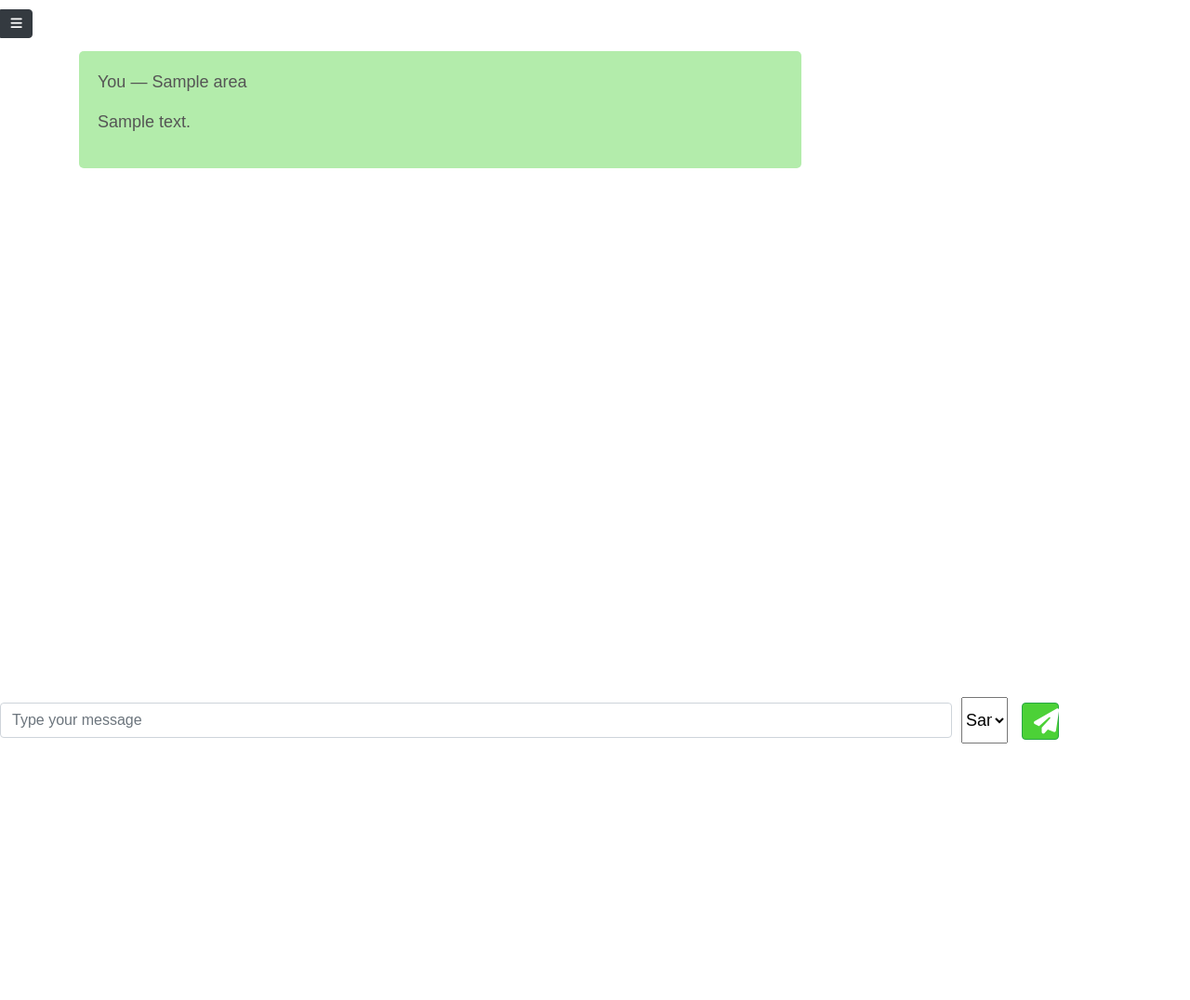
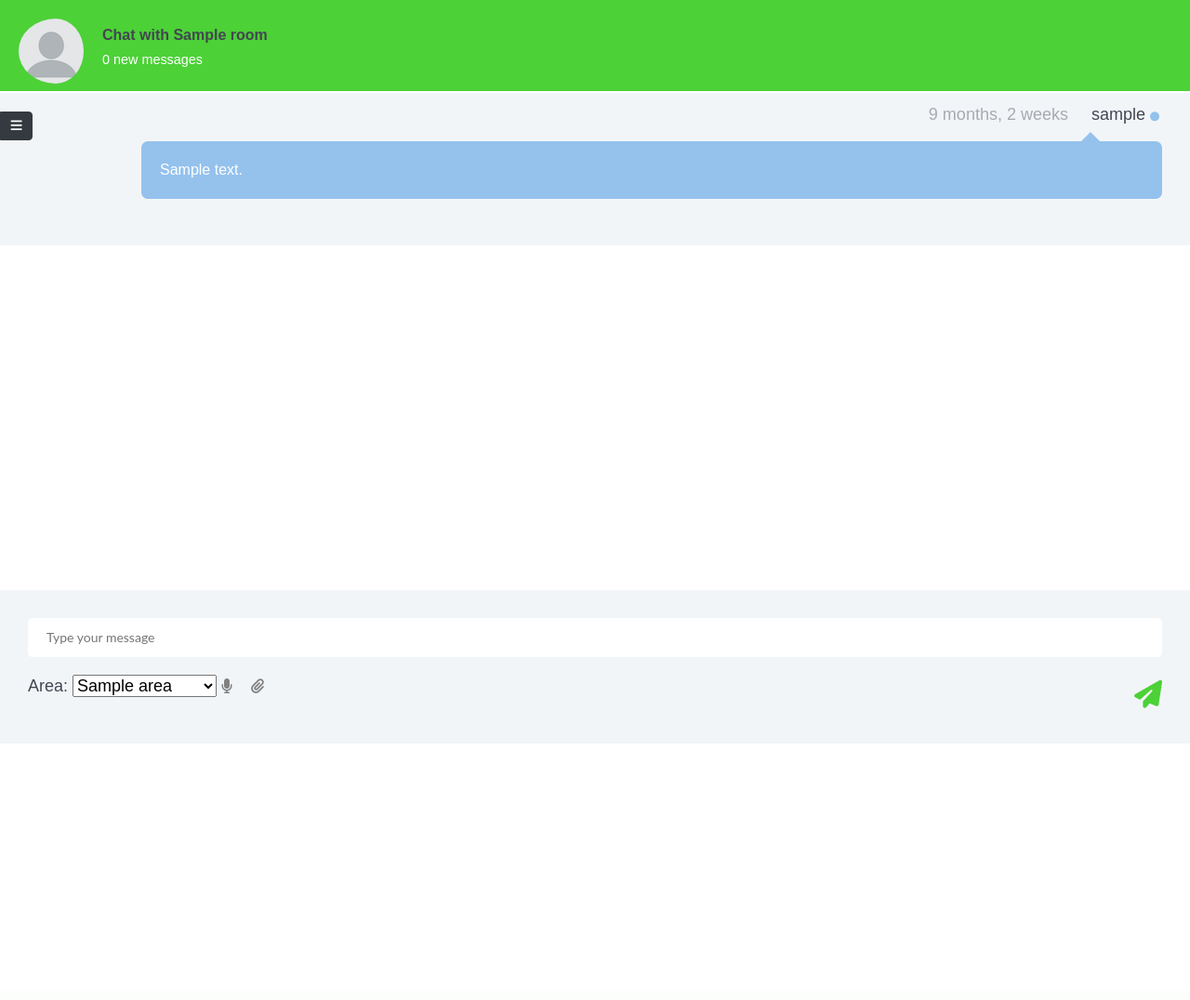
Before and after one commit to zeyad-shaban/Orgachat, a Django app: page /chat/room/1/ in a window 1280 px wide. Shown: the whole page at 93% size. After the commit the page ends 762 px from the top, so only its background shows below. Run offline with Django 3.2, Linux system fonts and the light colour scheme; a user stored in the database is signed in; tables that the repository leaves empty hold one stand-in row (values such as "Sample post"); some libraries are stand-ins or nearby versions.

Commit message:
Better chat room interface

```diff
--- a/chat/models.py
+++ b/chat/models.py
@@ -35,7 +35,7 @@ class Room(models.Model):
             if not current_request().user in message.area.muted_users.all():
                 output.append(message)
         if len(output) <= 0:
-            output = ''
+            output = 0
         else:
             output = len(output)
         return output
@@ -80,6 +80,7 @@ class Message(models.Model):
     def __str__(self):
         return self.content[:50]
 
+
     def is_muted(self):
         show = True
         if current_request().user in self.message.area.muted_users.all():
--- a/chat/static/chat/js/room.js
+++ b/chat/static/chat/js/room.js
@@ -1,8 +1,12 @@
 document.addEventListener('DOMContentLoaded', function () {
     document.querySelector("#close-sidebar").onclick = function () {
         document.querySelector(".page-wrapper").classList.remove("toggled");
+        document.querySelector('.chat-header').classList.add('scrolled-up');
+        document.querySelector('.chat-header').classList.remove('scrolled-down');
     };
     document.querySelector("#show-sidebar").onclick = function () {
         document.querySelector(".page-wrapper").classList.add("toggled");
+        document.querySelector('.chat-header').classList.remove('scrolled-up');
+        document.querySelector('.chat-header').classList.add('scrolled-down');
     };
 });
--- a/chat/templates/chat/home.html
+++ b/chat/templates/chat/home.html
@@ -23,8 +23,10 @@
     <br>
     {% endif %}
     {% for room in rooms %}
-    <p>{{ room.title }}<span class="badge badge-danger ml-3 p-2"
-            style="border-radius: 50%;">{{ room.unread_count }}</span></p>
+    <p>{{ room.title }}
+        {% if room.unread_count > 0 %}
+        <span class="badge badge-danger ml-3 p-2" style="border-radius: 50%;">{{ room.unread_count }} </span></p>
+    {% endif %}
     <p>{{ room.last_message }}</p>
     <a href="{% url 'chat:room' room.id %}" class="btn btn-success"><i class="far fa-comments"></i> Chat</a>
     <hr>
--- a/chat/templates/chat/room.html
+++ b/chat/templates/chat/room.html
@@ -14,21 +14,60 @@
     Your browser does not support the audio element.
 </audio>
 
-<div class="container">
-    <div class="messages">
+<!-- ------------------- -->
+<!-- CHAT -->
+<!-- ------------------- -->
+<div class="chat">
+    <div class="chat-header clearfix">
+        <img src="{% static 'chat/img/def.png' %}" alt="" />
+
+        <div class="chat-about">
+            <div class="chat-with">Chat with {{ room.name }}</div>
+            <small class="chat-num-messages"
+                style="{% if room.unread_count > 0 %} #ff0000 {% endif %}">{{room.unread_count}} new messages</small>
+        </div>
+    </div> <!-- end chat-header -->
+
+    <div class="chat-history">
+        <ul style="list-style: none;" class="messages">
             {% if room_messages.count <= 0 %}
-        <div class="alert alert-info">Please make sure to refresh the page after sending the first message.  We will fix that soon. Thanks</div>
+            <li class="chatMessage" data-id="0"></li>
             {% endif %}
-        {% for message in room_messages %}
-        <div class="message {% if message.user == user %} self{% else %} other{% endif %}" data-id="{{ message.id }}">
-            {% if message.user == user %}
-            <p>You{% else %}{{ message.user }}{% endif %} &mdash; {{ message.area.title }}</p>
-            <p>{{ message.content }}</p>
+            {% for room_message in room_messages %}
+            <li class="chatMessage" data-id="{{ room_message.id }}">
+                <div class="message-data {% if room_message.user == user%} align-right {% endif %}">
+                    <span class="message-data-time">{{ room_message.date|timesince }}</span> &nbsp; &nbsp;
+                    <span class="message-data-name">{{ room_message.user }}</span> <i
+                        class="fa fa-circle {% if room_message.user == user %} me {% else %} online {% endif %}"></i>
                 </div>
+                <div
+                    class="message {% if room_message.user == user %}other-message float-right {% else %} my-message {% endif %}">
+                    {{ room_message.content }}
+                </div>
+            </li>
             {% endfor %}
-    </div>
-</div>
+        </ul>
+    </div> <!-- end chat-history -->
 
+    <form action="{% url 'chat:room' room.id %}" method="POST" class="chat-message clearfix">
+        {% csrf_token %}
+        <textarea name="content" id="content" placeholder="Type your message" rows="1" required></textarea>
+        <label for="area">Area: </label>
+        <select name="area" id="area" style="width: 155px">
+            {% for area in room.area_set.all %}
+            <option value="{{ area.id }}">{{ area.title }}</option>
+            {% endfor %}
+        </select>
+        <i class="fas fa-microphone"></i>&nbsp;&nbsp;&nbsp;
+        <i class="fa fa-paperclip"></i>
+        <button id="sendMessage"><i class="fas fa-paper-plane"></i></button>
+    </form>
+
+</div> <!-- end chat -->
+<!-- TODO change text area displaying -->
+<!-- ---------------------- -->
+<!-- SIDEBAR -->
+<!-- ---------------------- -->
 <div class="page-wrapper chiller-theme">
     <a id="show-sidebar" class="btn btn-sm btn-dark" href="#">
         <i class="fas fa-bars"></i>
@@ -43,7 +82,7 @@
             </div>
             <!-- sidebar-header  -->
             <div class="areas-all">
-                <ul>
+                <ul class="messages">
                     <li><a href="{% url 'chat:room' room.id %}">All</a></li>
                     {% if not room.area_set.count <= 1 %}
                     {% for area in room.area_set.all %}
@@ -83,30 +122,14 @@
                 </div>
                 <form action="{% url 'chat:create_area' room.id %}" method="POST">
                     {% csrf_token %}
-                    <input type="text" name="title" id="id_title" placeholder="Add chat divider" required maxlength="30">
+                    <input type="text" name="title" id="id_title" placeholder="Add chat divider" required
+                        maxlength="30">
                     <button type="submit" class="btn" style="vertical-align: middle; margin-top: -5px;"><i
                             class="fas fa-plus-circle" style="font-size: 200%; color: #4CD137;"></i></button>
                 </form>
             </div>
     </nav>
     <!-- sidebar-wrapper  -->
-
-    <div class="send-message">
-        <form action="{% url 'chat:room' room.id %}" method="post" class="form-inline">
-            {% csrf_token %}
-            <input type="text" name="content" id="id_content" class="form-control" placeholder="Type your message"
-                required>
-            <div class="message-options">
-                <select name="area" id="id_area">
-                    {% for area in room.area_set.all %}
-                    <option value="{{ area.id }}">{{ area.title }}</option>
-                    {% endfor %}
-                </select>
-                <button type="submit" class="btn btn-success" id="sendMessage"><i
-                        class="fas fa-paper-plane"></i></button>
-            </div>
-        </form>
-    </div>
 
     <!-- --------------------- -->
     <!-- MODALS -->
@@ -160,6 +183,7 @@
             </div>
         </div>
     </div>
+</div>
 
 <script>
     document.addEventListener('DOMContentLoaded', function () {
@@ -196,30 +220,38 @@
             }
         }
         // --------------------------
-            // FUNCTIONS
+        // MAIN FUNCTIONS
         // --------------------------
         document.querySelector('#sendMessage').onclick = function (e) {
             e.preventDefault();
-                if (document.querySelector('#id_content').value == '' || !document.querySelector(
-                        '#id_content').value) {
+            if (document.querySelector('#content').value == '' || !document.querySelector(
+                    '#content').value) {
                 return false
             } else {
                 // ------------SEND AND MESSAGE---------------
                 let xhr = new XMLHttpRequest();
                 xhr.onreadystatechange = function (e) {
                     if (this.readyState == 4 && this.status == 200) {
-                            let content = document.querySelector('#id_content').value
-                            document.querySelector('#id_content').value = '';
-                            let areaDiv = document.getElementById('id_area')
+                        let content = document.querySelector('#content').value
+                        document.querySelector('#content').value = '';
+                        let areaDiv = document.getElementById('area')
                         let area = areaDiv.options[areaDiv.selectedIndex].text
-                            let lastId = parseInt(document.querySelectorAll('.message')[document
-                                .querySelectorAll('.message').length - 1].getAttribute(
+                        let lastId = parseInt(document.querySelectorAll('.chatMessage')[document
+                            .querySelectorAll('.chatMessage').length - 1].getAttribute(
                             'data-id'))
-                            document.querySelector('.messages').innerHTML += `
-            <div class="message self" data-id=${lastId+1}>
-            <p>You &mdash; ${area}:</p>
-            <p>${content}</p>
+
+                        document.querySelector(".messages").innerHTML += `
+                        <li class="chatMessage" data-id="${lastId + 1}">
+                <div class="message-data align-right">
+                    <span class="message-data-time">Now</span> &nbsp; &nbsp;
+                    <span class="message-data-name">$You</span> <i
+                        class="fa fa-circle me"></i>
                 </div>
+                <div
+                    class="message other-message float-right">
+                    ${content}
+                </div>
+            </li>
             `
                         document.querySelector('#notification_sound').play()
                     }
@@ -228,12 +260,13 @@
                 xhr.setRequestHeader('Content-type', "application/x-www-form-urlencoded");
                 xhr.setRequestHeader('X-CSRFToken', '{{ csrf_token }}');
                 data = {
-                        'content': document.querySelector('#id_content').value,
-                        'area': parseInt(document.querySelector('#id_area').value),
+                    'content': document.querySelector('#content').value,
+                    'area': parseInt(document.querySelector('#area').value),
                 }
                 xhr.send(JSON.stringify(data));
             }
         }
+
 // -------------LOAD NEW MESSAGES-----------------
 var xhrLoad = new XMLHttpRequest();
         xhrLoad.onreadystatechange = function (e) {
@@ -244,11 +277,19 @@
                     return false
                 } else {
                     for (message of newMessages) {
-                            document.querySelector('.messages').innerHTML += `
-                        <div class="message other" data-id="${message.id}">
-            <p>${message.user} &mdash;${message.area}:</p>
-            <p>${message.content}</p>
+
+                        document.querySelector(".messages").innerHTML += `
+                        <li class="chatMessage" data-id="${message.id}">
+                <div class="message-data">
+                    <span class="message-data-time">Now</span> &nbsp; &nbsp;
+                    <span class="message-data-name">${message.user}</span> <i
+                        class="fa fa-circle online"></i>
                 </div>
+                <div
+                    class="message my-message ">
+                    ${message.content}
+                </div>
+            </li>
                         `
                         document.querySelector('#notification_sound').play()
                     }
@@ -259,15 +300,13 @@
             xhrLoad.open('POST', "{% url 'chat:load_messages' room.id %}", true)
             xhrLoad.setRequestHeader('Content-type', "application/x-www-form-urlencode");
             xhrLoad.setRequestHeader('X-CSRFToken', '{{ csrf_token }}')
+            let messages = document.querySelectorAll('.chatMessage')
             let dataLoad = {
-                    'last_id': parseInt(document.querySelectorAll('.message')[document
-                        .querySelectorAll(
-                            '.message').length - 1].getAttribute('data-id')),
+                'last_id': parseInt((messages)[messages.length - 1].getAttribute('data-id')),
             };
 
             xhrLoad.send(JSON.stringify(dataLoad))
         }, 3000)
     });
 </script>
-</div>
 {% endblock content %}
--- a/static/chat/css/room.css
+++ b/static/chat/css/room.css
@@ -1,77 +1,190 @@
-/* ------------------ */
-/* SEND MESSAGE */
-/* ------------------ */
-.navbar-main {
-    display: none !important;
+/* --------------------- */
+/* MESSAGES */
+/* --------------------- */
+
+body {
+    margin-top: 80px;
+    margin-bottom: 0px;
 }
 
-body {
-    padding-bottom: 55px;
-    margin-top: 55px;
-}
-
-.send-message {
-    position: fixed;
-    bottom: 0;
-    right: 0;
-    left: 0;
-}
-
-#id_content {
-    /* display:  block; */
-    width: 80%;
-}
-
-#id_area {
-    height: 50px;
-    width: 50px;
-    margin-left: 10px;
-    margin-right: 10px
-}
-
-#sendMessage {
-    width: 40px;
-    height: 40px;
-    text-align: center;
-}
-
-#sendMessage i {
-    display: inline-block;
-    font-size: 170%;
-}
-
-@media (max-width: 736px) {
-    #id_content {
-        width: 75%;
-    }
-}
-
-@media (max-width: 458px) {
-    #id_content {
-        width: 65%;
-    }
+.navbar-main {
+    display: none;
 }
 
 
-
-/* ---------------------- */
-/* MESSAGES */
-/* ---------------------- */
-
-.message {
-    margin-bottom: 40px;
-    padding: 20px
+.chat {
+    width: 100%;
+    background: #f2f5f8;
+    border-top-right-radius: 5px;
+    border-bottom-right-radius: 5px;
+    color: #434651;
 }
 
-.self,
-.other {
-    border-radius: 5px;
+.chat .chat-header {
+    height: 100px;
+    padding: 20px;
+    border-bottom: 2px solid white;
+    position: fixed;
+    width: 100%;
+    top: 0px;
+    z-index: 9999;
+    background-color: #4CD137
 }
 
-.self {
-    background-color: #7dde6e94;
-    width: 70%;
+.chat .chat-header img {
+    float: left;
+    border-radius: 50%;
+    padding-right: 10px
 }
+
+.chat .chat-header .chat-about {
+    float: left;
+    padding-left: 10px;
+    margin-top: 6px;
+}
+
+.chat .chat-header .chat-with {
+    font-weight: bold;
+    font-size: 16px;
+}
+
+.chat .chat-header .chat-num-messages {
+    color: #fff;
+}
+
+.chat .chat-history {
+    padding: 30px 30px 20px;
+    border-bottom: 2px solid white;
+    overflow-y: scroll;
+}
+
+.chat .chat-history .message-data {
+    margin-bottom: 15px;
+}
+
+.chat .chat-history .message-data-time {
+    color: #a8aab1;
+    padding-left: 6px;
+}
+
+.chat .chat-history .message {
+    color: white;
+    padding: 18px 20px;
+    line-height: 26px;
+    font-size: 16px;
+    border-radius: 7px;
+    margin-bottom: 30px;
+    width: 90%;
+    position: relative;
+}
+
+.chat .chat-history .message:after {
+    bottom: 100%;
+    left: 7%;
+    border: solid transparent;
+    content: " ";
+    height: 0;
+    width: 0;
+    position: absolute;
+    pointer-events: none;
+    border-bottom-color: #86bb71;
+    border-width: 10px;
+    margin-left: -10px;
+}
+
+.chat .chat-history .my-message {
+    background: #86bb71;
+}
+
+.chat .chat-history .other-message {
+    background: #94c2ed;
+}
+
+.chat .chat-history .other-message:after {
+    border-bottom-color: #94c2ed;
+    left: 93%;
+}
+
+.chat .chat-message {
+    padding: 30px;
+    position: fixed;
+    width: 100%;
+    bottom: 0;
+    background-color: #f2f5f8;
+}
+
+.chat .chat-message textarea {
+    width: 100%;
+    border: none;
+    padding: 10px 20px;
+    font: 14px/22px "Lato", Arial, sans-serif;
+    margin-bottom: 10px;
+    border-radius: 5px;
+    resize: none;
+}
+
+.chat .chat-message .fa-microphone,
+.chat .chat-message .fa-paperclip {
+    font-size: 16px;
+    color: gray;
+    cursor: pointer;
+}
+
+.chat .chat-message button {
+    float: right;
+    color: #4CD137;
+    font-size: 30px;
+    border: none;
+    cursor: pointer;
+    font-weight: bold;
+    background: #f2f5f8;
+}
+
+.chat .chat-message button:hover {
+    color: #75b1e8;
+}
+
+.online,
+.offline,
+.me {
+    margin-right: 3px;
+    font-size: 10px;
+}
+
+.online {
+    color: #86bb71;
+}
+
+.offline {
+    color: #e38968;
+}
+
+.me {
+    color: #94c2ed;
+}
+
+.align-left {
+    text-align: left;
+}
+
+.align-right {
+    text-align: right;
+}
+
+.float-right {
+    float: right;
+}
+
+.clearfix:after {
+    visibility: hidden;
+    display: block;
+    font-size: 0;
+    content: " ";
+    clear: both;
+    height: 0;
+}
+
+
 
 /* --------------------- */
 /* SIDEBAR */
@@ -125,7 +238,7 @@ body {
 #show-sidebar {
     position: fixed;
     left: 0;
-    top: 10px;
+    top: 120px;
     border-radius: 0 4px 4px 0px;
     width: 35px;
     -webkit-transition-delay: 0.3s;
@@ -205,3 +318,7 @@ body {
     position: absolute;
     bottom: 10px;
 }
+
+/* ------------------ */
+/* MESSAGES */
+/* ------------------ */
--- a/static/chat/js/room.js
+++ b/static/chat/js/room.js
@@ -1,8 +1,12 @@
 document.addEventListener('DOMContentLoaded', function () {
     document.querySelector("#close-sidebar").onclick = function () {
         document.querySelector(".page-wrapper").classList.remove("toggled");
+        document.querySelector('.chat-header').classList.add('scrolled-up');
+        document.querySelector('.chat-header').classList.remove('scrolled-down');
     };
     document.querySelector("#show-sidebar").onclick = function () {
         document.querySelector(".page-wrapper").classList.add("toggled");
+        document.querySelector('.chat-header').classList.remove('scrolled-up');
+        document.querySelector('.chat-header').classList.add('scrolled-down');
     };
 });
```
Also changed, not shown: chat/static/chat/css/room.css (+182 -65 lines), chat/static/chat/img/def.png (added), static/chat/img/def.png (added). Lines whose indentation alone changed are shown as unchanged.
